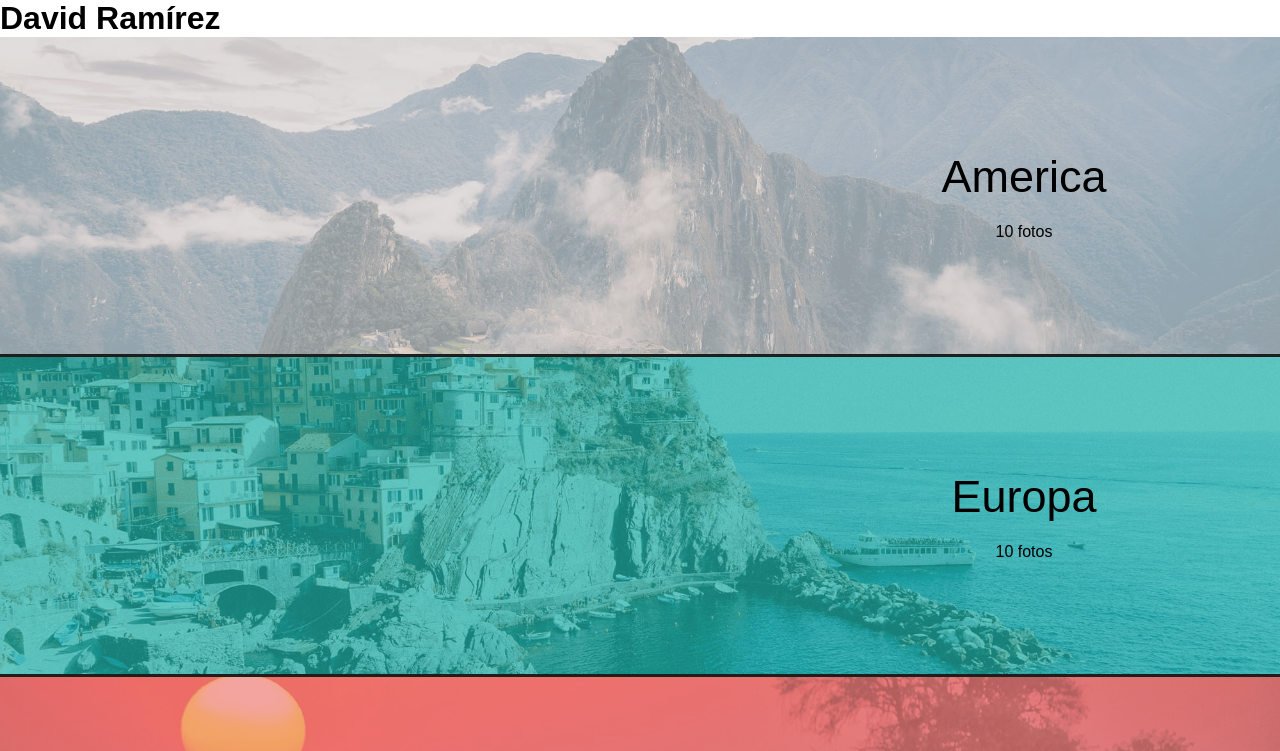
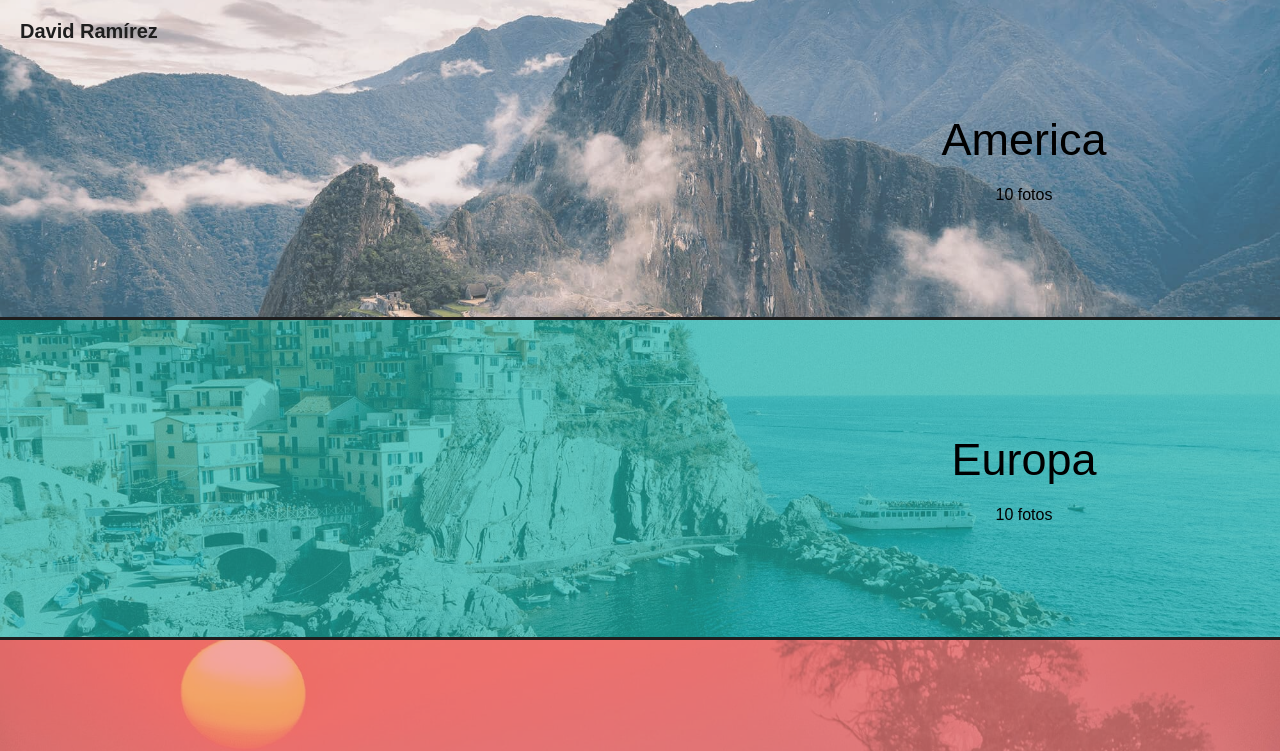
Before and after one commit to davidzz-code/Galeria, a website: page index.html in a window 1280 px wide. Shown: the top 751 px of the page. Drawn offline with Linux system fonts and the light colour scheme; a web font is replaced by a local one.

Commit message:
Rediseño

```diff
--- a/index.html
+++ b/index.html
@@ -10,7 +10,7 @@
 </head>
 <body>
     <main>
-        <div class="header">
+        <div class="header-nombre">
             <h1>David Ramírez</h1>
         </div>
         <div class="categorias" id="categorias">
```
